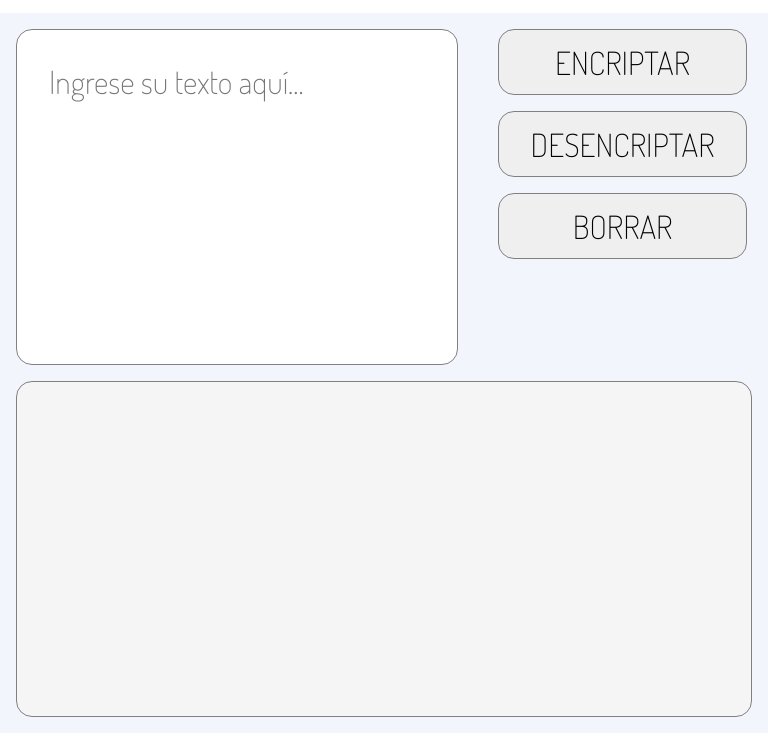
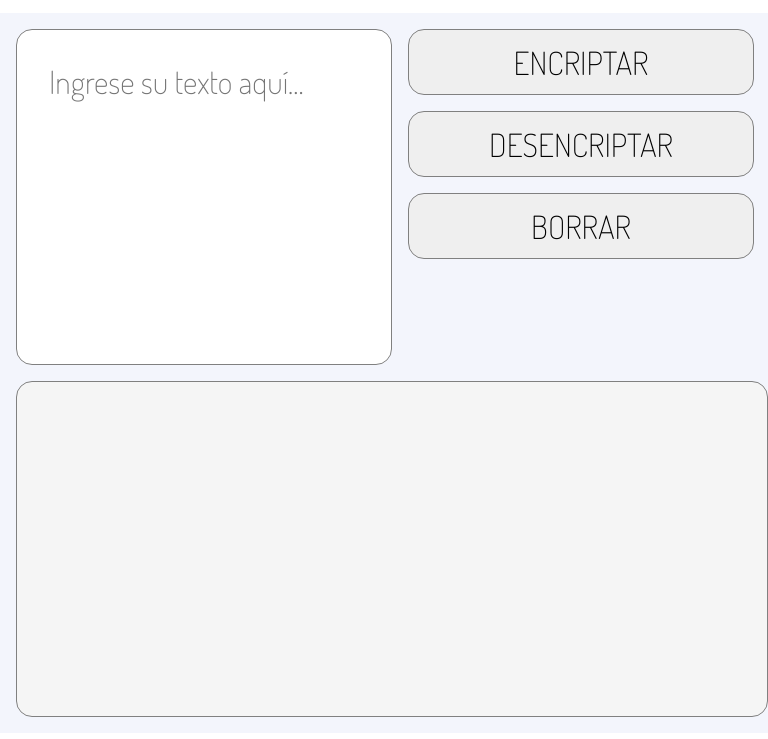
Before and after one commit to gmanselmo/OracleOneCodificador, a plain HTML site: page index.html in a window 768 px wide. Shown: the part 67-806 px from the top of the page. Drawn offline with Linux system fonts and the light colour scheme.

Commit message:
Correccion en transiciòn de vista movil a tablet.

```diff
--- a/css/mediaQueries.css
+++ b/css/mediaQueries.css
@@ -64,13 +64,13 @@
 
     #contenedor {
         flex-wrap: wrap;
-        padding: 1rem;
+        padding: 1rem 0 1rem 1rem;
         flex-direction: row;
         column-gap: 1rem;
     }
 
     #ingreso {
-        width: 60%;
+        width: 50%;
         padding-top: 2rem;
     }
 
@@ -90,8 +90,8 @@
         flex-direction: column;
         row-gap: 1rem;
         justify-content: start;
-        align-items: center;
-        padding-left: 1.5rem;
+        align-items: end;
+        width: 46%;
     }
 
     #botones {
```
